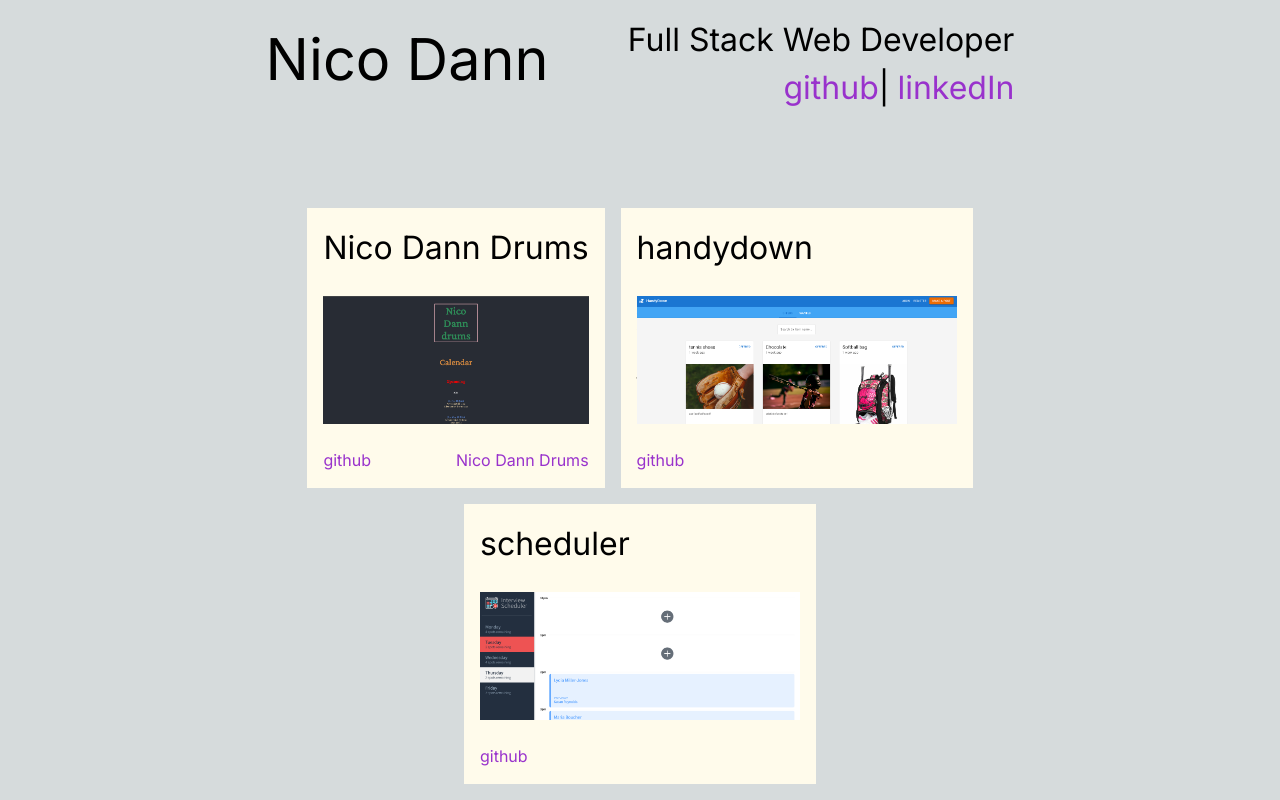
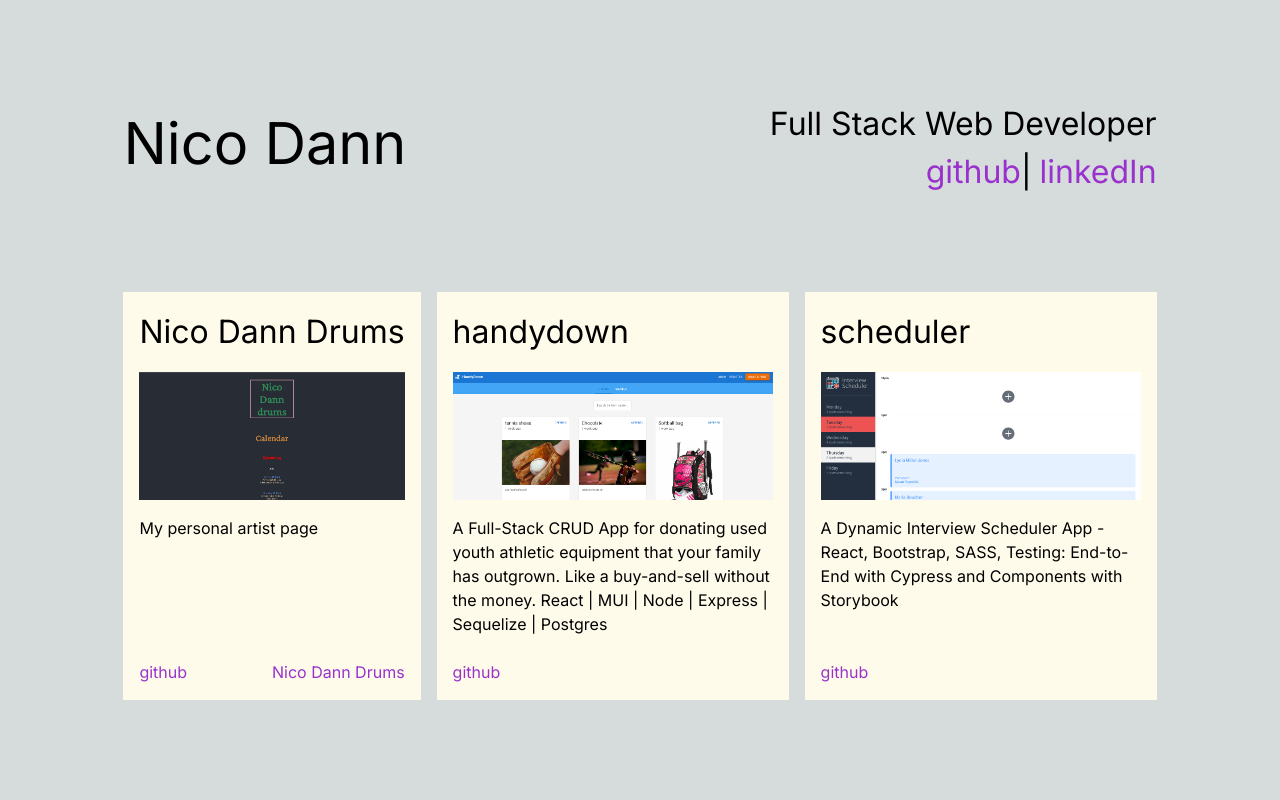
Before and after one commit to nicodann/portfolio, a Next.js app: page / in a window 1280 px wide. Built offline with nearby package versions, Linux system fonts and the light colour scheme.

Commit message:
Move project data to json file.

```diff
--- a/app/page.tsx
+++ b/app/page.tsx
@@ -4,7 +4,8 @@ import ProjectGallery from '@/components/ProjectGallery'
 export default function Home() {
   return (
     <main className="flex min-h-screen flex-col items-center justify-center gap-24 p-4">
-      <div className="w-3/5 flex flex-col gap-24">
+      <div className=" flex flex-col gap-24">
+      {/* w-3/5 */}
         <Header/>
         <ProjectGallery />
       </div>
--- a/components/Header/index.tsx
+++ b/components/Header/index.tsx
@@ -3,17 +3,17 @@ import Link from 'next/link'
 
 export default function Header() {
   return (
-    <header className="flex gap-12 flex-wrap justify-between w-full">
+    <header className="flex flex-col lg:flex-row gap-12 flex-wrap justify-between lg:w-full text-center">
           <h1>
             Nico Dann
           </h1>
 
-          <section className="flex flex-col items-end">
+          <section className="flex flex-col">
             <h2>
               Full Stack Web Developer
             </h2>
 
-            <section className="flex gap-2">
+            <section className="flex gap-2 justify-center lg:justify-end">
               {links.map((link,i) => (
                 <h2 key={i}>
                   <Link href={link.href}>
--- a/components/ProjectGallery/index.tsx
+++ b/components/ProjectGallery/index.tsx
@@ -1,6 +1,7 @@
 import Image from 'next/image';
 import Link from 'next/link';
 import React from 'react'
+import projectsData from '@/data/projects.json'
 
 export default function ProjectGallery() {
   type Project = {
@@ -11,48 +12,19 @@ export default function ProjectGallery() {
     description: string;
   }
 
-  const projects: Project[] = [
-    {
-      name:"Nico Dann Drums",
-      url:"https://www.nicodann.com",
-      image_url:"/images/Nico_Dann_drums.png",
-      github_url:"https://github.com/nicodann/nicodanndotcom",
-      description:"My personal artist page"
-    },
-    {
-      name:"handydown",
-      image_url:"/images/handydown.png",
-      github_url:"https://github.com/nicodann/handydown",
-      description:
-        "A Full-Stack CRUD App for donating used youth athletic equipment that your family has outgrown. Like a buy-and-sell without the money. React | MUI | Node | Express | Sequelize | Postgres"
-    },
-    // {
-    //   name: "PlotTwist",
-    //   image_url:"",
-    //   github_url:"https://github.com/todd-demone/PlotTwist",
-    //   description:
-    //     "PlotTwist is a full-stack social app that allows users to collaborate on writing a short story."
-    // },
-    {
-      name:"scheduler",
-      image_url:"/images/scheduler.png",
-      github_url:"https://github.com/nicodann/scheduler",
-      description:
-        "A Dynamic Interview Scheduler App - React, Bootstrap, SASS, Testing: End-to-End with Cypress and Components with Storybook"
-    },
-  ]
+  const projects: Project[] = projectsData
+
+  const filteredProjects = projects.filter(project => project.image_url)
+
   return (
-    <section className="flex flex-row justify-center min-w-full flex-wrap gap-4">
-        {projects.map((project, i) => (
+    <section className="flex lg:flex-row justify-center flex-wrap gap-4">
+        {filteredProjects.map((project, i) => (
           <div key={i} className="flex flex-col gap-6 bg-amber-50 p-4 justify-between">
-            <h2>{project.name}</h2>
-            <div className="flex flex-col gap-4 relative min-h-32">
-              {project.image_url ?
-              <Image src={project.image_url} alt={project.name} fill className="object-cover object-top"/>
-              //  fill
-              : project.url &&
-                <iframe src={project.url}/>
-              }
+            <div className="flex flex-col gap-4">
+              <h2>{project.name}</h2>
+              <div className='relative min-h-32'>
+                <Image src={project.image_url} alt={project.name} fill sizes="(max-width: 768px) 100vw, (max-width: 1200px) 50vw, 33vw" className="object-cover object-top"/>
+              </div>
               <p id="project_description" className="max-w-80">{project.description}</p>
             </div>
             <footer className='flex justify-between'>
--- /dev/null
+++ b/data/projects.json
@@ -0,0 +1,30 @@
+[
+  {
+    "name":"Nico Dann Drums",
+    "url":"https://www.nicodann.com",
+    "image_url":"/images/Nico_Dann_drums.png",
+    "github_url":"https://github.com/nicodann/nicodanndotcom",
+    "description":"My personal artist page"
+  },
+  {
+    "name":"handydown",
+    "image_url":"/images/handydown.png",
+    "github_url":"https://github.com/nicodann/handydown",
+    "description":
+      "A Full-Stack CRUD App for donating used youth athletic equipment that your family has outgrown. Like a buy-and-sell without the money. React | MUI | Node | Express | Sequelize | Postgres"
+  },
+  {
+    "name": "PlotTwist",
+    "image_url":"",
+    "github_url":"https://github.com/todd-demone/PlotTwist",
+    "description":
+      "PlotTwist is a full-stack social app that allows users to collaborate on writing a short story."
+  },
+  {
+    "name":"scheduler",
+    "image_url":"/images/scheduler.png",
+    "github_url":"https://github.com/nicodann/scheduler",
+    "description":
+      "A Dynamic Interview Scheduler App - React, Bootstrap, SASS, Testing: End-to-End with Cypress and Components with Storybook"
+  }
+]
```
